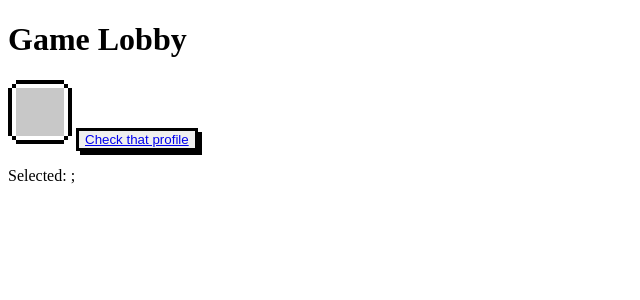
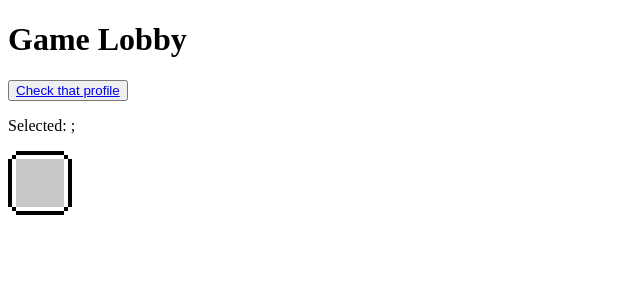
Before and after one commit to Thopterek/sturdy-tribble, a SvelteKit app in the folder wtrpg/: page /game in a window 1280 px wide. Shown: the top 300 px of the page, without its empty margins (0-640 px from the left). Built offline with nearby package versions, Linux system fonts and the light colour scheme.

Commit message:
Rebuilded version for to check if SVG works
* there is nothing more
* STELIO IF YOU EVER GONNA READ THIS YOU HAVE A FREE COFFEE

```diff
--- a/wtrpg/src/routes/game/+page.svelte
+++ b/wtrpg/src/routes/game/+page.svelte
@@ -1,5 +1,4 @@
-<script>
-	import Dsix from './dices/dsix.svelte';
+<script lang="ts">
 	let chat_selection = $state('');
 	const onselectionchange = () => {
 		chat_selection = document.getSelection()?.toString() ?? '';
@@ -10,9 +9,7 @@
 
 <h1>Game Lobby</h1>
 
-<Dsix />
-
-<button class="button">
+<button>
 	<a href="/dashboard">Check that profile</a>
 </button>
 
@@ -20,10 +17,30 @@
 	Selected: {chat_selection};
 </p>
 
+<div>
+	<svg width="64" height="64" viewBox="0 0 16 16">
+		<rect class="outline" x="2" y="0" width="12" height="1" />
+		<rect class="outline" x="0" y="2" width="1" height="12" />
+		<rect class="outline" x="15" y="2" width="1" height="12" />
+		<rect class="outline" x="2" y="15" width="12" height="1" />
+		<rect class="outline" x="1" y="1" width="1" height="1" />
+		<rect class="outline" x="14" y="14" width="1" height="1" />
+		<rect class="outline" x="14" y="1" width="1" height="1" />
+		<rect class="outline" x="1" y="14" width="1" height="1" />
+		<rect class="inner_white" x="1" y="2" width="1" height="12" />
+		<rect class="inner_white" x="2" y="1" width="12" height="1" />
+		<rect class="grey_base" x="2" y="2" width="12" height="12" />
+	</svg>
+</div>
+
 <style>
-	.button {
-		box-shadow: 4px 4px 0px black; /* hard pixel shadow */
-		border: 3px solid black;
-		border-radius: 0; /* pixel art has no rounded corners */
+	.inner_white {
+		fill: rgb(255, 255, 255);
+	}
+	.outline {
+		fill: rgb(0, 0, 0);
+	}
+	.grey_base {
+		fill: rgb(200, 200, 200);
 	}
 </style>
--- a/wtrpg/src/routes/game/dices/dsix.svelte
+++ /dev/null
@@ -1,28 +0,0 @@
-<script>
-</script>
-
-<svg width="64" height="64" viewBox="0 0 16 16">
-	<rect class="outline" x="2" y="0" width="12" height="1" />
-	<rect class="outline" x="0" y="2" width="1" height="12" />
-	<rect class="outline" x="15" y="2" width="1" height="12" />
-	<rect class="outline" x="2" y="15" width="12" height="1" />
-	<rect class="outline" x="1" y="1" width="1" height="1" />
-	<rect class="outline" x="14" y="14" width="1" height="1" />
-	<rect class="outline" x="14" y="1" width="1" height="1" />
-	<rect class="outline" x="1" y="14" width="1" height="1" />
-	<rect class="inner_white" x="1" y="2" width="1" height="12" />
-	<rect class="inner_white" x="2" y="1" width="12" height="1" />
-	<rect class="grey_base" x="2" y="2" width="12" height="12" />
-</svg>
-
-<style>
-	.inner_white {
-		fill: rgb(255, 255, 255);
-	}
-	.outline {
-		fill: rgb(0, 0, 0);
-	}
-	.grey_base {
-		fill: rgb(200, 200, 200);
-	}
-</style>
```
Also changed, not shown: 27 other files (tests, documents, lock files or other folders).
